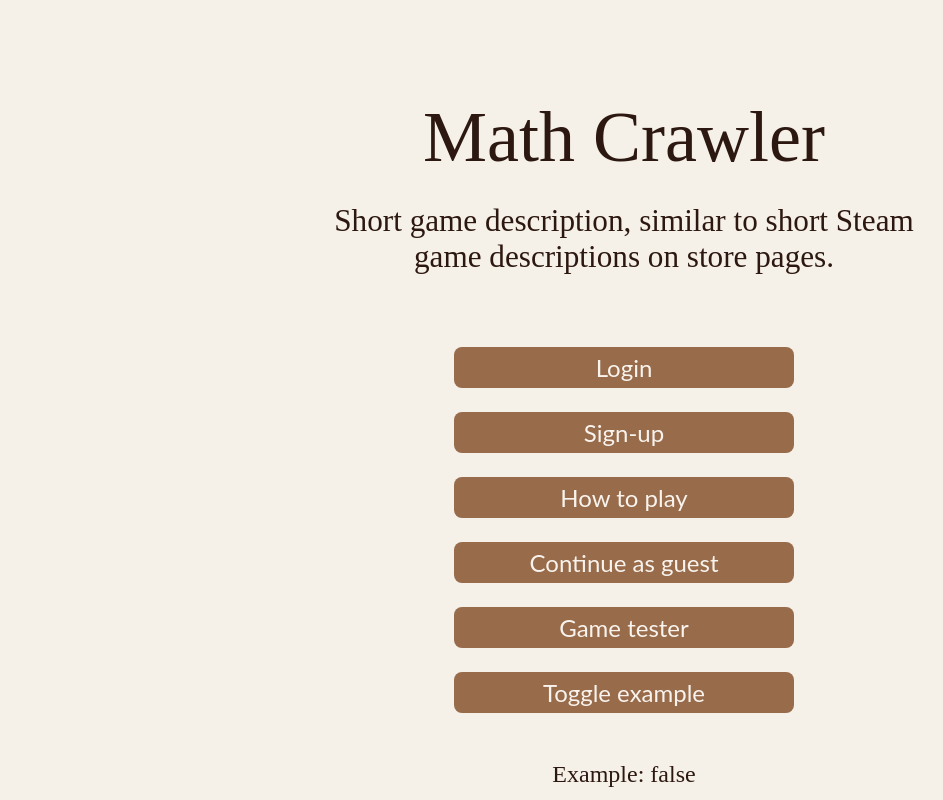
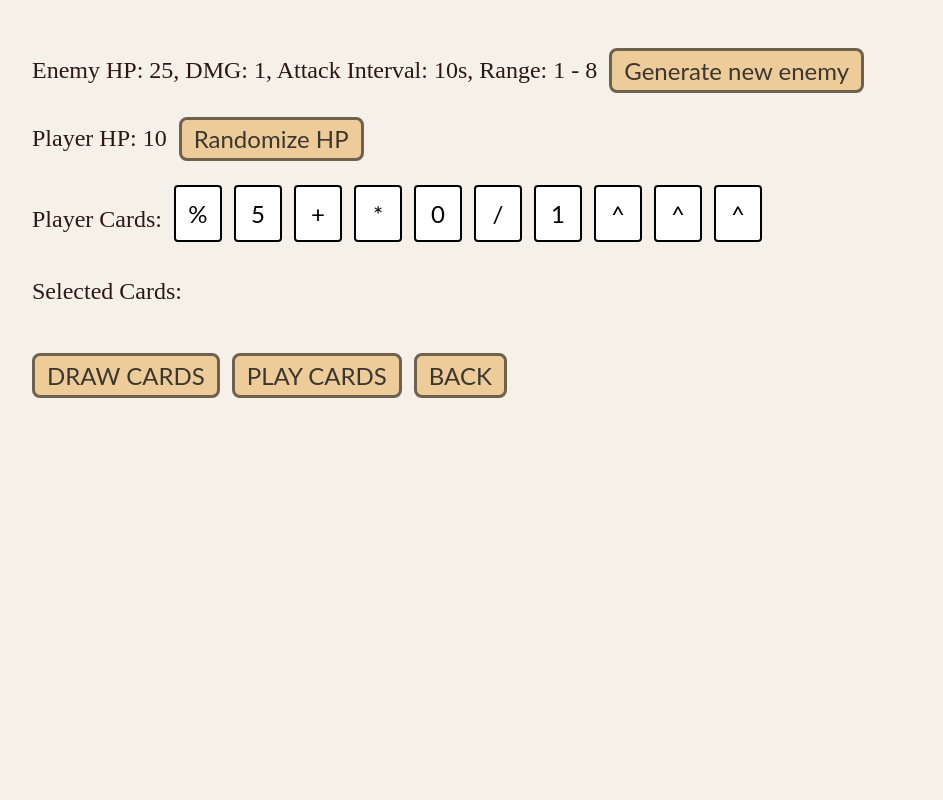
Before and after one commit to dplippelt/ft_transcendence, a React (Vite) app in the folder srcs/requirements/frontend/app/: page /card_tester in a window 1280 px wide. Shown: the whole page, without its empty margins (16-959 px from the left). Built offline with nearby package versions, Linux system fonts and the light colour scheme.

Commit message:
React Router - ADD: install react-router-dom package for React Router - ADD: temporary landing page menu button to go to the card tester page for demo - FIX: fix button styles on card tester page

```diff
--- a/srcs/requirements/frontend/app/package.json
+++ b/srcs/requirements/frontend/app/package.json
@@ -11,7 +11,8 @@
   },
   "dependencies": {
     "react": "^19.2.6",
-    "react-dom": "^19.2.6"
+    "react-dom": "^19.2.6",
+    "react-router-dom": "^7.16.0"
   },
   "devDependencies": {
     "@eslint/js": "^10.0.1",
--- a/srcs/requirements/frontend/app/src/App.tsx
+++ b/srcs/requirements/frontend/app/src/App.tsx
@@ -1,3 +1,4 @@
+import { BrowserRouter, Routes, Route } from "react-router-dom"
 import CardTest from "./card_test/CardTest"
 import LandingPage from "./components/webUI/LandingPage"
 import useAppControls from "./hooks/useAppControls"
@@ -54,9 +55,13 @@ export default function App()
 	useAppEffects(states, setStates, controls);
 
 	return (
-		<>
+		<BrowserRouter>
+			<Routes>
+				<Route path="/" element={ <LandingPage states={states} controls={controls} /> } />
+				<Route path="/card_tester" element={ <CardTest /> } />
+			</Routes>
 			{/* <CardTest/> */}
-			<LandingPage states={states} controls={controls}/>
-		</>
+			{/* <LandingPage states={states} controls={controls}/> */}
+		</BrowserRouter>
 	)
 }
--- a/srcs/requirements/frontend/app/src/card_test/Buttons.module.css
+++ b/srcs/requirements/frontend/app/src/card_test/Buttons.module.css
@@ -2,6 +2,15 @@
 {
 	margin-top: 1rem;
 	margin-right: 0.5rem;
-	background-color: #e6e3d2;
-	padding: 0.1rem 0.2rem;
+	padding: 0.2rem 0.5rem;
+	background-color: #edcc9a;
+	color: #3b362f;
+	border-style: solid;
+	border-color: #6e614d;
 }
+
+.buttons:hover
+{
+	background-color: #cfae7d;
+	color: #3b362f;
+}
--- a/srcs/requirements/frontend/app/src/card_test/Buttons.tsx
+++ b/srcs/requirements/frontend/app/src/card_test/Buttons.tsx
@@ -1,5 +1,6 @@
 import { GameState, type AppStates, type Controls } from "./CardTest"
 import styles from "./Buttons.module.css"
+import { useNavigate } from "react-router-dom"
 
 type ButtonsProps =
 {
@@ -126,12 +127,15 @@ function PlaySelectedCards( { states, controls } : PlaySelectedCardsProps )
 
 export default function Buttons( { states, controls } : ButtonsProps )
 {
+	const navigate = useNavigate();
+
 	if ( states.gameState === GameState.Running )
 	{
 		return (
 			<>
 				<DrawCards controls={controls}/>
 				<PlaySelectedCards states={states} controls={controls}/>
+				<button className={styles.buttons} onClick={() => navigate(-1)}>BACK</button>
 			</>
 		)
 	}
--- a/srcs/requirements/frontend/app/src/card_test/Enemy.module.css
+++ b/srcs/requirements/frontend/app/src/card_test/Enemy.module.css
@@ -10,5 +10,14 @@
 .generateEnemey
 {
 	background-color: #edcc9a;
-	padding: 0.1rem 0.2rem;
+	padding: 0.2rem 0.5rem;
+	color: #3b362f;
+	border-style: solid;
+	border-color: #6e614d;
 }
+
+.generateEnemey:hover
+{
+	background-color: #cfae7d;
+	color: #3b362f;
+}
--- a/srcs/requirements/frontend/app/src/card_test/Player.module.css
+++ b/srcs/requirements/frontend/app/src/card_test/Player.module.css
@@ -10,5 +10,14 @@
 .randomizeHp
 {
 	background-color: #edcc9a;
-	padding: 0.1rem 0.2rem;
+	padding: 0.2rem 0.5rem;
+	color: #3b362f;
+	border-style: solid;
+	border-color: #6e614d;
 }
+
+.randomizeHp:hover
+{
+	background-color: #cfae7d;
+	color: #3b362f;
+}
--- a/srcs/requirements/frontend/app/src/card_test/PlayerCards.module.css
+++ b/srcs/requirements/frontend/app/src/card_test/PlayerCards.module.css
@@ -9,8 +9,19 @@
 
 .card
 {
+	width: 2rem;
 	padding: 0.5rem;
 	margin-left: 0.5rem;
 	margin-bottom: 0.5rem;
 	background-color: white;
+	color: black;
+	border-style: solid;
+	border-radius: 4px;
+	border-width: 2px;
 }
+
+.card:hover
+{
+	background-color: #e9e9e9;
+	color: black;
+}
--- a/srcs/requirements/frontend/app/src/card_test/SelectedCards.module.css
+++ b/srcs/requirements/frontend/app/src/card_test/SelectedCards.module.css
@@ -9,8 +9,19 @@
 
 .card
 {
+	width: 2rem;
 	padding: 0.5rem;
 	margin-left: 0.5rem;
 	margin-bottom: 0.5rem;
 	background-color: white;
+	color: black;
+	border-style: solid;
+	border-radius: 4px;
+	border-width: 2px;
 }
+
+.card:hover
+{
+	background-color: #e9e9e9;
+	color: black;
+}
--- a/srcs/requirements/frontend/app/src/components/webUI/LandingPage.module.css
+++ b/srcs/requirements/frontend/app/src/components/webUI/LandingPage.module.css
@@ -32,5 +32,5 @@
 
 .example
 {
-	margin-top: 1rem;
+
 }
--- a/srcs/requirements/frontend/app/src/components/webUI/LandingPage.tsx
+++ b/srcs/requirements/frontend/app/src/components/webUI/LandingPage.tsx
@@ -1,3 +1,4 @@
+import { useNavigate } from "react-router-dom";
 import type { AppStates, Controls } from "../../App";
 import styles from "./LandingPage.module.css"
 
@@ -33,14 +34,17 @@ function GameDescription()
 
 function Buttons( { controls } : ButtonsProps )
 {
+	const navigate = useNavigate();
+
 	return (
 		<div className={styles.buttons}>
 			<button>Login</button>
 			<button>Sign-up</button>
 			<button>How to play</button>
 			<button>Continue as guest</button>
-			<button>Game tester</button>
-			<button onClick={controls.toggleExamples}>Toggle example</button>
+			<button>Game dev</button>
+			<button onClick={ () => navigate("/card_tester") }>Card tester</button>
+			<button onClick={ controls.toggleExamples }>Toggle example</button>
 		</div>
 	)
 }
```
Also changed, not shown: 1 other file (tests, documents, lock files or other folders).
